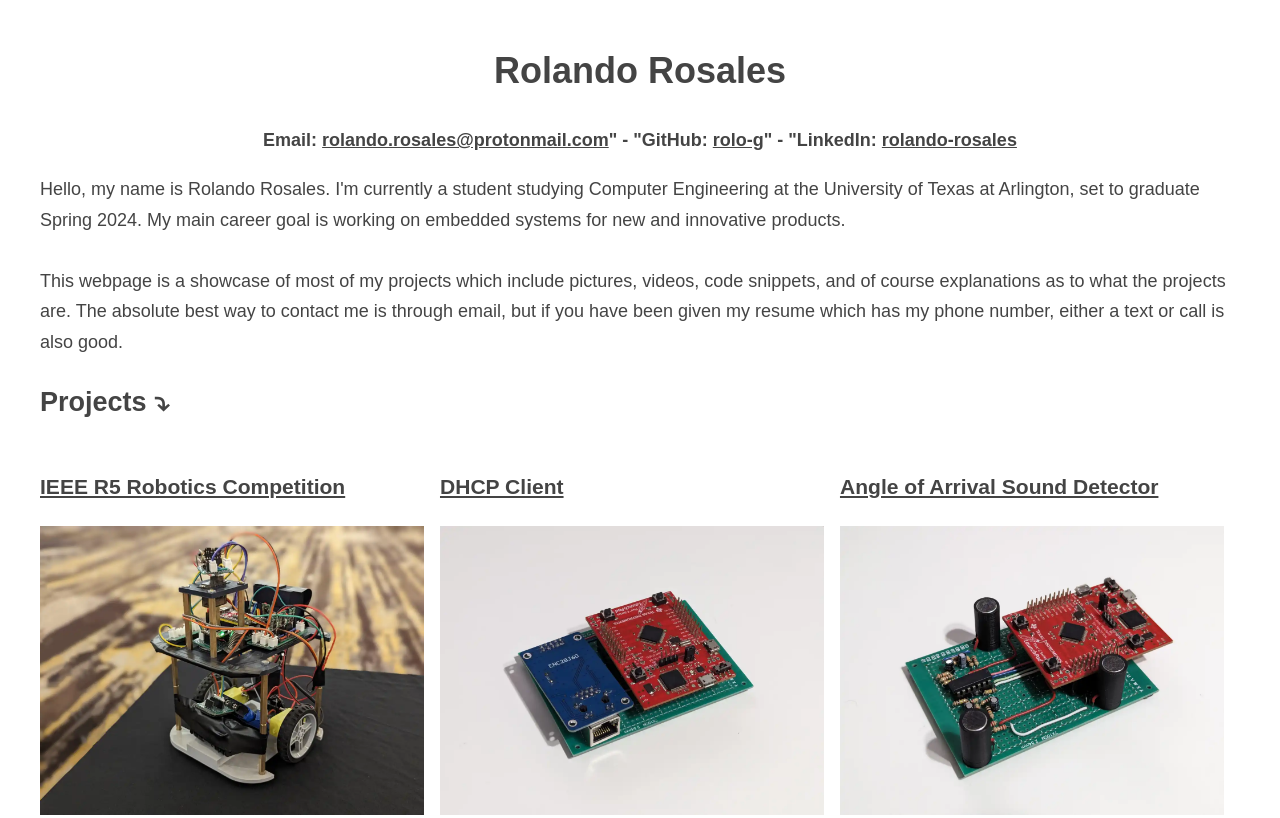
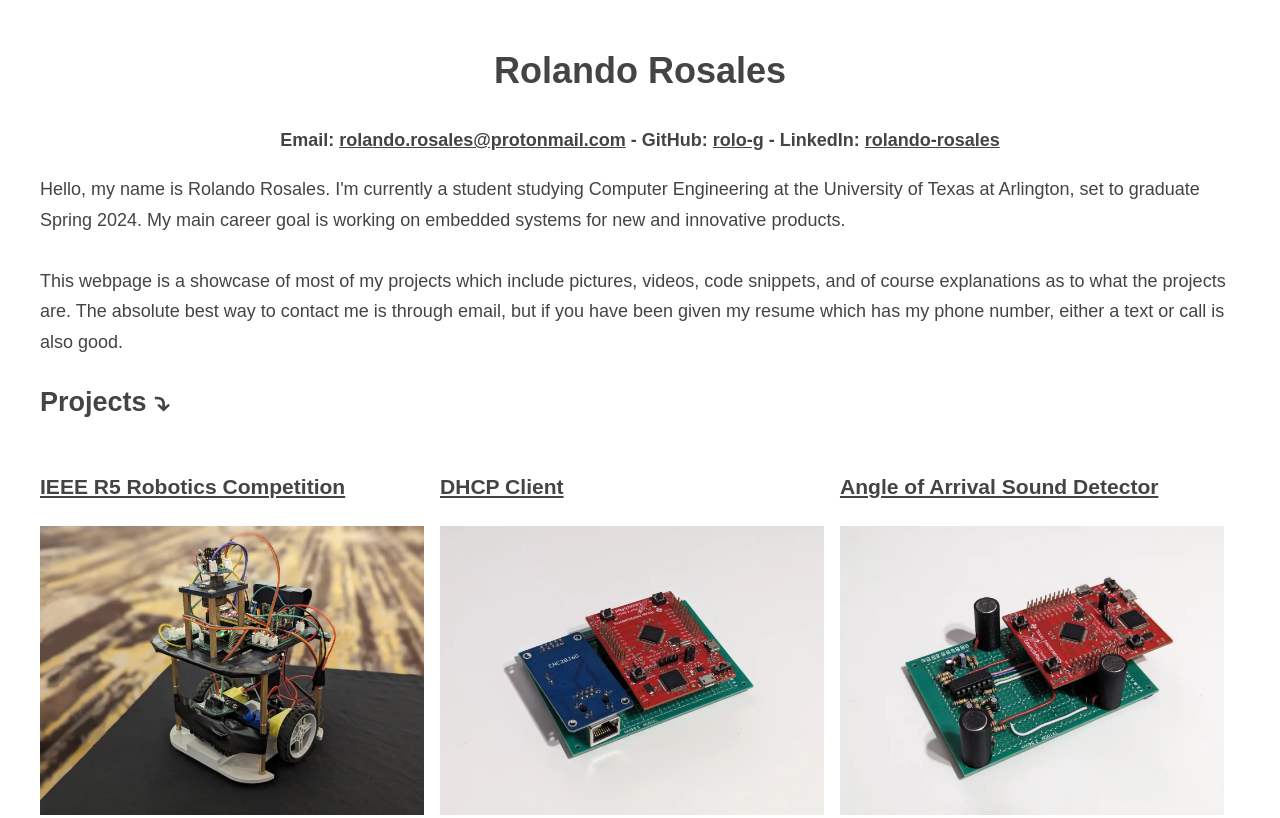
Before and after one commit to rolo-g/rolo-g.github.io, a plain HTML site: page index.html in a window 1280 px wide. Shown: the top 818 px of the page. Drawn offline with Linux system fonts and the light colour scheme.

Commit message:
Fixed spaces

```diff
--- a/index.html
+++ b/index.html
@@ -18,9 +18,9 @@
   <div class="center" style="font-weight: bold;">
     <div class="responsive-links">
       <span>Email: <a href="mailto:rolando.rosales@protonmail.com" target="_blank">rolando.rosales@protonmail.com</a></span>
-      <span class="separator">" - "</span>
+      <span class="separator">&nbsp;-&nbsp;</span>
       <span>GitHub: <a href="https://github.com/rolo-g" target="_blank">rolo-g</a></span>
-      <span class="separator">" - "</span>
+      <span class="separator">&nbsp;-&nbsp;</span>
       <span>LinkedIn: <a href="https://linkedin.com/in/rolando-rosales" target="_blank">rolando-rosales</a></span>
     </div>
   </div>
```
